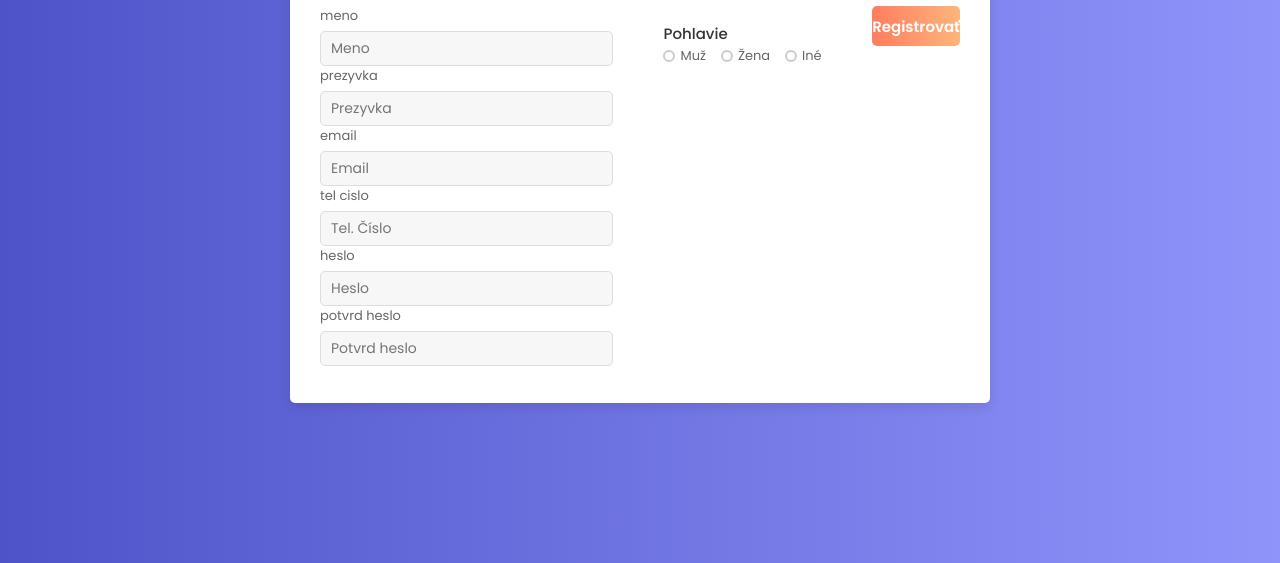
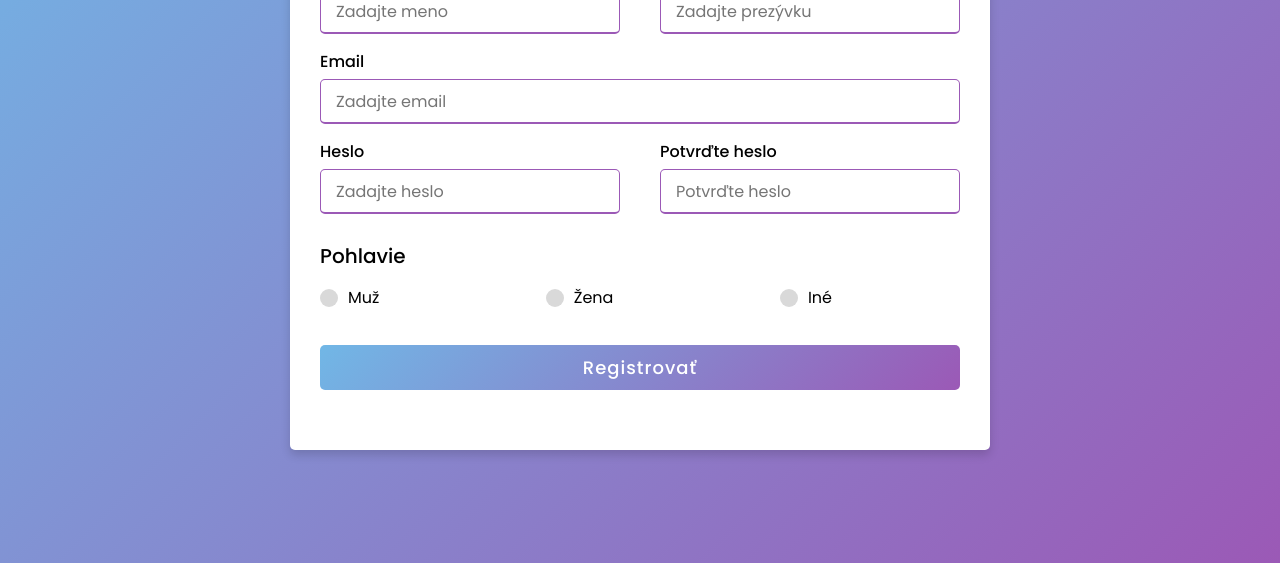
Before and after one commit to Openlab-2-2023/tobias, a plain HTML site: page docs/registracia.html in a window 1280 px wide. Shown: the part 237-800 px from the top of the page. Drawn offline with Linux system fonts and the light colour scheme.

Commit message:
komitujem

```diff
--- a/docs/registracia.html
+++ b/docs/registracia.html
@@ -3,7 +3,7 @@
 <head>
   <meta charset="UTF-8">
   <meta name="viewport" content="width=device-width, initial-scale=1.0">
-<title>Registrácia</title>
+  <title>Registration Form</title>
   <link rel="stylesheet" href="https://fonts.googleapis.com/css2?family=Poppins:wght@200;300;400;500;600;700&display=swap">
   <style>
     * {
@@ -14,12 +14,12 @@
     }
 
     body {
+      height: 100vh;
       display: flex;
       justify-content: center;
       align-items: center;
-        min-height: 100vh;
-        background: linear-gradient(to right, #4e54c8, #8f94fb);
-        padding: 20px;
+      padding: 10px;
+      background: linear-gradient(135deg, #71b7e6, #9b59b6);
     }
 
     .container {
@@ -28,186 +28,206 @@
       background-color: #fff;
       padding: 25px 30px;
       border-radius: 5px;
-        box-shadow: 0 4px 12px rgba(0, 0, 0, 0.1);
+      box-shadow: 0 5px 10px rgba(0, 0, 0, 0.15);
     }
 
-    .container h1 {
+    .container .title {
       font-size: 25px;
       font-weight: 500;
-        color: #333;
-        margin-bottom: 15px;
       position: relative;
     }
 
-    .container h1::before {
-        content: '';
+    .container .title::before {
+      content: "";
       position: absolute;
       left: 0;
-        bottom: -5px;
+      bottom: 0;
       height: 3px;
-        width: 30px;
-        background: linear-gradient(to right, #ff7e5f, #feb47b);
+      width: 142px;
+      border-radius: 5px;
+      background: linear-gradient(135deg, #71b7e6, #9b59b6);
     }
 
-    .form-registration {
+    .content form .user-details {
       display: flex;
       flex-wrap: wrap;
       justify-content: space-between;
       margin: 20px 0 12px 0;
     }
 
-
-    .input-box {
-        display: flex;
-        flex-direction: column;
-        gap: 5px;
+    form .user-details .input-box {
+      margin-bottom: 15px;
+      width: calc(100% / 2 - 20px);
     }
 
-    .input-box .details {
-        font-size: 13px;
-        color: #666;
+    form .user-details .input-box.email {
+      width: 100%;
     }
 
-    .input-box input {
-        height: 35px;
-        padding: 0 10px;
-        border: 1px solid #ddd;
-        border-radius: 5px;
-        font-size: 14px;
-        transition: border-color 0.3s ease, background-color 0.3s ease;
-        color: #333;
-        background-color: #f7f7f7;
-    }
-
-    .input-box input:focus,
-    .input-box input:valid {
-        border-color: #6a5acd;
-        background-color: #fff;
-    }
-
-    .gender-details {
-        margin: 15px 0;
-    }
-
-    .gender-title {
-        font-size: 15px;
+    form .input-box span.details {
+      display: block;
       font-weight: 500;
-        color: #333;
       margin-bottom: 5px;
     }
 
-    .category {
-        display: flex;
-        gap: 15px;
+    .user-details .input-box input {
+      height: 45px;
+      width: 100%;
+      outline: none;
+      font-size: 16px;
+      border-radius: 5px;
+      padding-left: 15px;
+      border: 1px solid #ccc;
+      border-bottom-width: 2px;
+      transition: all 0.3s ease;
     }
 
-    .category label {
+    .user-details .input-box input:focus,
+    .user-details .input-box input:valid {
+      border-color: #9b59b6;
+    }
+
+    form .gender-details .gender-title {
+      font-size: 20px;
+      font-weight: 500;
+    }
+
+    form .category {
+      display: flex;
+      width: 80%;
+      margin: 14px 0;
+      justify-content: space-between;
+    }
+
+    form .category label {
       display: flex;
       align-items: center;
-        font-size: 13px;
-        color: #666;
       cursor: pointer;
     }
 
+    form .category label .dot {
+      height: 18px;
+      width: 18px;
+      border-radius: 50%;
+      margin-right: 10px;
+      background: #d9d9d9;
+      border: 5px solid transparent;
+      transition: all 0.3s ease;
+    }
 
-    .category input[type="radio"] {
+    #dot-1:checked~.category label .one,
+    #dot-2:checked~.category label .two,
+    #dot-3:checked~.category label .three {
+      background: #9b59b6;
+      border-color: #d9d9d9;
+    }
+
+    form input[type="radio"] {
       display: none;
     }
 
-    .dot {
-        width: 12px;
-        height: 12px;
-        border-radius: 50%;
-        border: 2px solid #ccc;
-        margin-right: 5px;
-        transition: back-ground 0.3s ease;
+    form .button {
+      height: 45px;
+      margin: 35px 0;
     }
 
-
-    #dot-1:checked + .dot.one,
-    #dot-2:checked + .dot.two,
-    #dot-3:checked + .dot.three {
-        background: #6a5acd;
-        border-color: #6a5acd;
+    form .button input {
+      height: 100%;
+      width: 100%;
+      border-radius: 5px;
+      border: none;
+      color: #fff;
+      font-size: 18px;
+      font-weight: 500;
+      letter-spacing: 1px;
+      cursor: pointer;
+      transition: all 0.3s ease;
+      background: linear-gradient(135deg, #71b7e6, #9b59b6);
     }
 
-    .button input {
-        width: 100%;
-        height: 40px;
-        border: none;
-        border-radius: 5px;
-        background: linear-gradient(to right, #ff7e5f, #feb47b);
-        color: #fff;
-        font-size: 15px;
-        font-weight: 600;
-        cursor: pointer;
-        transition: transform 0.2s ease, box-shadow 0.2s ease;
+    form .button input:hover {
+      background: linear-gradient(-135deg, #71b7e6, #9b59b6);
     }
 
-    .button input:hover {
-        transform: translateY(-2px);
-        box-shadow: 0 4px 10px rgba(0, 0, 0, 0.2);
+    /* Media Query for width 580px */
+    @media (max-width: 580px) {
+      .container {
+        width: 100%;
+      }
+      .user-details .input-box,
+      .user-details .input-box.email {
+        width: 100%;
+        margin-bottom: 15px;
+      }
+      .category {
+        width: 100%;
+      }
+      .content, .user-details {
+        height: 300%;
+        overflow-y: scroll;
+      }
+    }
+
+    /* Media Query for width 450px */
+    @media (max-width: 450px) {
+      .user-details {
+        flex-direction: column;
+      }
     }
   </style>
 </head>
 <body>
-
   <div class="container">
-    <h1>Registrácia</h1>
-    <form action="#" class="form-registration">
+    <div class="title">Registrácia</div>
+    <div class="content">
+      <form action="#">
         <div class="user-details">
           <div class="input-box">
-                <span class="details">meno</span>
-                <input type="text" placeholder="Meno" required>
+            <span class="details">Meno</span>
+            <input type="text" placeholder="Zadajte meno">
           </div>
           <div class="input-box">
-                <span class="details">prezyvka</span>
-                <input type="text" placeholder="Prezyvka" required>
+            <span class="details">Prezývka</span>
+            <input type="text" placeholder="Zadajte prezývku">
+          </div>
+          <div class="input-box email">
+            <span class="details">Email</span>
+            <input type="text" placeholder="Zadajte email">
           </div>
           <div class="input-box">
-                <span class="details">email</span>
-                <input type="email" placeholder="Email" required>
+            <span class="details">Heslo</span>
+            <input type="password" placeholder="Zadajte heslo">
           </div>
           <div class="input-box">
-                <span class="details">tel cislo</span>
-                <input type="tel" placeholder="Tel. Číslo" required>
-            </div>
-            <div class="input-box">
-                <span class="details">heslo</span>
-                <input type="password" placeholder="Heslo" required>
-            </div>
-            <div class="input-box">
-                <span class="details">potvrd heslo</span>
-                <input type="password" placeholder="Potvrd heslo" required>
+            <span class="details">Potvrďte heslo</span>
+            <input type="password" placeholder="Potvrďte heslo">
           </div>
         </div>
-
         <div class="gender-details">
+          <input type="radio" name="gender" id="dot-1">
+          <input type="radio" name="gender" id="dot-2">
+          <input type="radio" name="gender" id="dot-3">
           <span class="gender-title">Pohlavie</span>
           <div class="category">
             <label for="dot-1">
-                    <input type="radio" name="gender" id="dot-1" required>
               <span class="dot one"></span>
-                    Muž
+              <span>Muž</span>
             </label>
             <label for="dot-2">
-                    <input type="radio" name="gender" id="dot-2">
               <span class="dot two"></span>
-                    Žena
+              <span>Žena</span>
             </label>
             <label for="dot-3">
-                    <input type="radio" name="gender" id="dot-3">
               <span class="dot three"></span>
-                    Iné
+              <span>Iné</span>
             </label>
           </div>
         </div>
-
         <div class="button">
           <input type="submit" value="Registrovať">
         </div>
       </form>
     </div>
-
+  </div>
 </body>
 </html>
```
Lines whose indentation alone changed are shown as unchanged.
